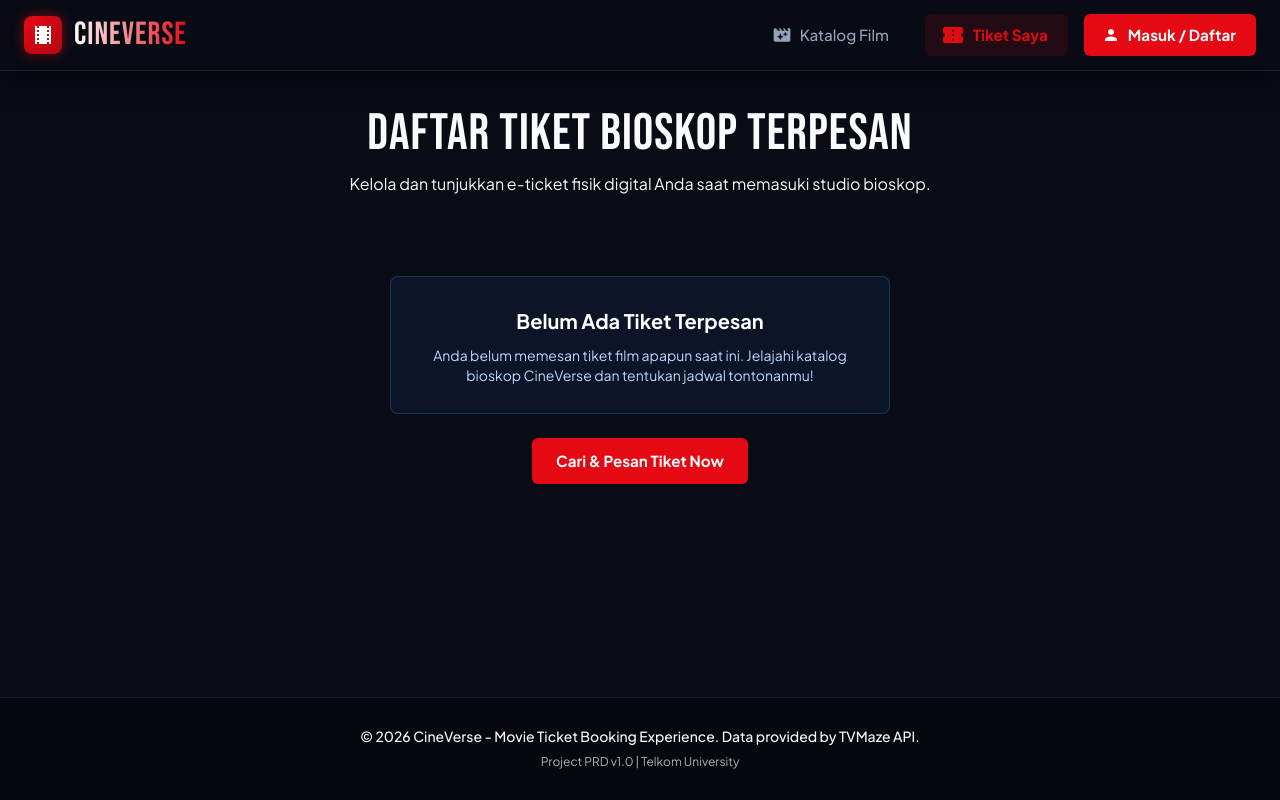
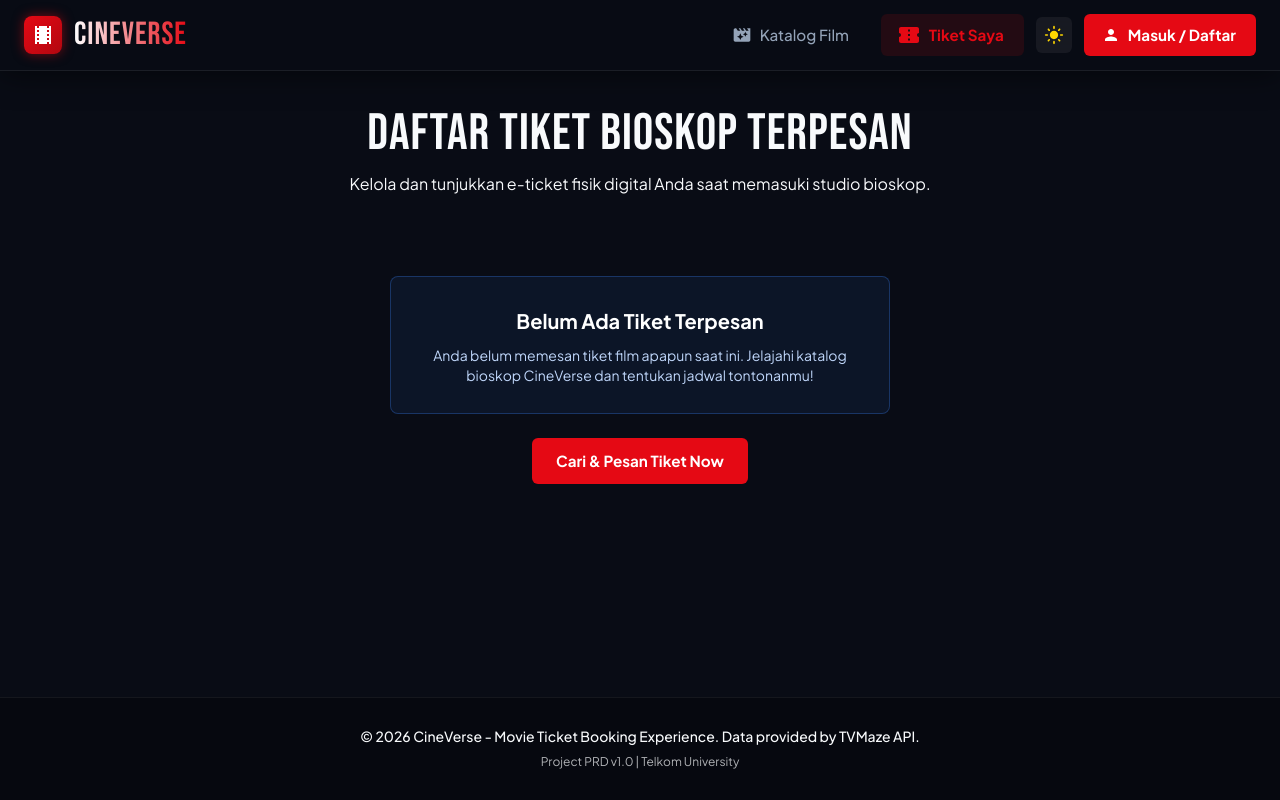
Before and after one commit to Haafzd/movie-ticket-booking, a React (Vite) app: page /my-tickets in a window 1280 px wide. Built offline with nearby package versions, Linux system fonts and the light colour scheme.

Commit message:
feat(theme): add ThemeModeProvider context and HeaderNav Dark/Light mode toggle button

```diff
--- a/src/components/Common/HeaderNav.tsx
+++ b/src/components/Common/HeaderNav.tsx
@@ -1,18 +1,35 @@
 import React, { useState } from 'react';
-import { AppBar, Toolbar, Typography, Button, Badge, Container, Box, Avatar, Menu, MenuItem } from '@mui/material';
+import {
+  AppBar,
+  Toolbar,
+  Typography,
+  Button,
+  Badge,
+  Container,
+  Box,
+  Avatar,
+  Menu,
+  MenuItem,
+  IconButton,
+  Tooltip,
+} from '@mui/material';
 import MovieFilterIcon from '@mui/icons-material/MovieFilter';
 import ConfirmationNumberIcon from '@mui/icons-material/ConfirmationNumber';
 import LocalMoviesIcon from '@mui/icons-material/LocalMovies';
 import LogoutIcon from '@mui/icons-material/Logout';
 import PersonIcon from '@mui/icons-material/Person';
+import DarkModeIcon from '@mui/icons-material/DarkMode';
+import LightModeIcon from '@mui/icons-material/LightMode';
 import { Link as RouterLink, useLocation } from 'react-router-dom';
 import { useAppDispatch, useAppSelector } from '../../store';
 import { logoutUser } from '../../store/slices/authSlice';
+import { useThemeMode } from '../../context/ThemeModeContext';
 import { AuthModal } from '../Auth/AuthModal';
 
 export const HeaderNav: React.FC = () => {
   const location = useLocation();
   const dispatch = useAppDispatch();
+  const { mode, toggleThemeMode } = useThemeMode();
 
   const user = useAppSelector((state) => state.auth.user);
   const bookings = useAppSelector((state) => state.booking.bookings);
@@ -34,15 +51,18 @@ export const HeaderNav: React.FC = () => {
     handleMenuClose();
   };
 
+  const isDark = mode === 'dark';
+
   return (
     <>
       <AppBar
         position="sticky"
         sx={{
-          background: 'rgba(9, 12, 21, 0.85)',
+          background: isDark ? 'rgba(9, 12, 21, 0.85)' : 'rgba(255, 255, 255, 0.85)',
           backdropFilter: 'blur(16px)',
-          borderBottom: '1px solid rgba(255, 255, 255, 0.08)',
-          boxShadow: '0 4px 30px rgba(0, 0, 0, 0.5)',
+          borderBottom: isDark ? '1px solid rgba(255, 255, 255, 0.08)' : '1px solid rgba(0, 0, 0, 0.08)',
+          boxShadow: isDark ? '0 4px 30px rgba(0, 0, 0, 0.5)' : '0 4px 20px rgba(0, 0, 0, 0.05)',
+          transition: 'all 0.3s ease',
         }}
       >
         <Container maxWidth="xl">
@@ -79,7 +99,9 @@ export const HeaderNav: React.FC = () => {
                   fontFamily: '"Bebas Neue", sans-serif',
                   fontSize: '2rem',
                   letterSpacing: '1px',
-                  background: 'linear-gradient(90deg, #FFFFFF 0%, #E50914 100%)',
+                  background: isDark
+                    ? 'linear-gradient(90deg, #FFFFFF 0%, #E50914 100%)'
+                    : 'linear-gradient(90deg, #0F172A 0%, #E50914 100%)',
                   WebkitBackgroundClip: 'text',
                   WebkitTextFillColor: 'transparent',
                 }}
@@ -88,15 +110,15 @@ export const HeaderNav: React.FC = () => {
               </Typography>
             </Box>
 
-            {/* Navigation Links & User Menu */}
-            <Box sx={{ display: 'flex', alignItems: 'center', gap: { xs: 1, sm: 2 } }}>
+            {/* Navigation Links & Control Actions */}
+            <Box sx={{ display: 'flex', alignItems: 'center', gap: { xs: 1, sm: 1.5 } }}>
               <Button
                 component={RouterLink}
                 to="/"
                 startIcon={<MovieFilterIcon />}
                 sx={{
                   borderRadius: '6px',
-                  color: location.pathname === '/' ? '#E50914' : '#94A3B8',
+                  color: location.pathname === '/' ? '#E50914' : isDark ? '#94A3B8' : '#475569',
                   fontWeight: location.pathname === '/' ? 700 : 500,
                   backgroundColor: location.pathname === '/' ? 'rgba(229, 9, 20, 0.12)' : 'transparent',
                 }}
@@ -114,13 +136,30 @@ export const HeaderNav: React.FC = () => {
                 }
                 sx={{
                   borderRadius: '6px',
-                  color: location.pathname === '/my-tickets' ? '#E50914' : '#94A3B8',
+                  color: location.pathname === '/my-tickets' ? '#E50914' : isDark ? '#94A3B8' : '#475569',
                   fontWeight: location.pathname === '/my-tickets' ? 700 : 500,
                   backgroundColor: location.pathname === '/my-tickets' ? 'rgba(229, 9, 20, 0.12)' : 'transparent',
                 }}
               >
                 Tiket Saya
               </Button>
+
+              {/* Theme Mode Toggle Switcher */}
+              <Tooltip title={isDark ? 'Beralih ke Mode Terang' : 'Beralih ke Mode Gelap'}>
+                <IconButton
+                  onClick={toggleThemeMode}
+                  sx={{
+                    color: isDark ? '#FFD700' : '#0F172A',
+                    backgroundColor: isDark ? 'rgba(255, 255, 255, 0.06)' : 'rgba(0, 0, 0, 0.05)',
+                    borderRadius: '6px',
+                    '&:hover': {
+                      backgroundColor: isDark ? 'rgba(255, 255, 255, 0.12)' : 'rgba(0, 0, 0, 0.1)',
+                    },
+                  }}
+                >
+                  {isDark ? <LightModeIcon sx={{ fontSize: 20 }} /> : <DarkModeIcon sx={{ fontSize: 20 }} />}
+                </IconButton>
+              </Tooltip>
 
               {/* User Account / Auth Control */}
               {user ? (
@@ -142,8 +181,8 @@ export const HeaderNav: React.FC = () => {
                     }
                     sx={{
                       borderRadius: '6px',
-                      color: '#FFF',
-                      backgroundColor: 'rgba(255, 255, 255, 0.08)',
+                      color: isDark ? '#FFF' : '#0F172A',
+                      backgroundColor: isDark ? 'rgba(255, 255, 255, 0.08)' : 'rgba(0, 0, 0, 0.05)',
                     }}
                   >
                     {user.name}
@@ -155,15 +194,15 @@ export const HeaderNav: React.FC = () => {
                     slotProps={{
                       paper: {
                         style: {
-                          backgroundColor: '#121726',
+                          backgroundColor: isDark ? '#121726' : '#FFFFFF',
                           borderRadius: '8px',
-                          border: '1px solid rgba(255, 255, 255, 0.1)',
-                          color: '#F8FAFC',
+                          border: isDark ? '1px solid rgba(255, 255, 255, 0.1)' : '1px solid rgba(0, 0, 0, 0.1)',
+                          color: isDark ? '#F8FAFC' : '#0F172A',
                         },
                       },
                     }}
                   >
-                    <MenuItem disabled sx={{ opacity: 1, color: '#94A3B8', fontSize: '0.8rem' }}>
+                    <MenuItem disabled sx={{ opacity: 1, color: 'text.secondary', fontSize: '0.8rem' }}>
                       Signed in as {user.email}
                     </MenuItem>
                     <MenuItem onClick={handleLogout} sx={{ color: '#EF4444', gap: 1 }}>
@@ -188,10 +227,7 @@ export const HeaderNav: React.FC = () => {
       </AppBar>
 
       {/* Auth Modal */}
-      <AuthModal
-        open={authModalOpen}
-        onClose={() => setAuthModalOpen(false)}
-      />
+      <AuthModal open={authModalOpen} onClose={() => setAuthModalOpen(false)} />
     </>
   );
 };
--- /dev/null
+++ b/src/context/ThemeModeContext.tsx
@@ -0,0 +1,53 @@
+import React, { createContext, useContext, useState, useEffect, useMemo } from 'react';
+import { ThemeProvider } from '@mui/material/styles';
+import { getCustomTheme } from '../theme/theme';
+
+type PaletteMode = 'dark' | 'light';
+
+interface ThemeModeContextType {
+  mode: PaletteMode;
+  toggleThemeMode: () => void;
+}
+
+const ThemeModeContext = createContext<ThemeModeContextType>({
+  mode: 'dark',
+  toggleThemeMode: () => {},
+});
+
+const LOCAL_STORAGE_THEME_KEY = 'cineverse_theme_mode';
+
+export const ThemeModeProvider: React.FC<{ children: React.ReactNode }> = ({ children }) => {
+  const [mode, setMode] = useState<PaletteMode>(() => {
+    try {
+      const saved = localStorage.getItem(LOCAL_STORAGE_THEME_KEY);
+      if (saved === 'light' || saved === 'dark') {
+        return saved;
+      }
+    } catch (error) {
+      console.error('Gagal membaca mode tema dari localStorage:', error);
+    }
+    return 'dark'; // Default to dark cinematic mode
+  });
+
+  useEffect(() => {
+    try {
+      localStorage.setItem(LOCAL_STORAGE_THEME_KEY, mode);
+    } catch (error) {
+      console.error('Gagal menyimpan mode tema ke localStorage:', error);
+    }
+  }, [mode]);
+
+  const toggleThemeMode = () => {
+    setMode((prevMode) => (prevMode === 'dark' ? 'light' : 'dark'));
+  };
+
+  const muiTheme = useMemo(() => getCustomTheme(mode), [mode]);
+
+  return (
+    <ThemeModeContext.Provider value={{ mode, toggleThemeMode }}>
+      <ThemeProvider theme={muiTheme}>{children}</ThemeProvider>
+    </ThemeModeContext.Provider>
+  );
+};
+
+export const useThemeMode = () => useContext(ThemeModeContext);
--- a/src/theme/theme.ts
+++ b/src/theme/theme.ts
@@ -1,8 +1,11 @@
 import { createTheme } from '@mui/material/styles';
 
-export const theme = createTheme({
+export const getCustomTheme = (mode: 'dark' | 'light') => {
+  const isDark = mode === 'dark';
+
+  return createTheme({
     palette: {
-    mode: 'dark',
+      mode,
       primary: {
         main: '#E50914',
         light: '#FF2E4D',
@@ -16,12 +19,12 @@ export const theme = createTheme({
         contrastText: '#000000',
       },
       background: {
-      default: '#090C15',
-      paper: '#121726',
+        default: isDark ? '#090C15' : '#F8FAFC',
+        paper: isDark ? '#121726' : '#FFFFFF',
       },
       text: {
-      primary: '#F8FAFC',
-      secondary: '#94A3B8',
+        primary: isDark ? '#F8FAFC' : '#0F172A',
+        secondary: isDark ? '#94A3B8' : '#64748B',
       },
       error: {
         main: '#EF4444',
@@ -80,17 +83,18 @@ export const theme = createTheme({
       MuiCssBaseline: {
         styleOverrides: {
           body: {
-          backgroundColor: '#090C15',
-          color: '#F8FAFC',
-          scrollbarColor: '#1E2640 #090C15',
+            backgroundColor: isDark ? '#090C15' : '#F8FAFC',
+            color: isDark ? '#F8FAFC' : '#0F172A',
+            transition: 'background-color 0.3s ease, color 0.3s ease',
+            scrollbarColor: isDark ? '#1E2640 #090C15' : '#CBD5E1 #F8FAFC',
             '&::-webkit-scrollbar': {
               width: '8px',
             },
             '&::-webkit-scrollbar-track': {
-            background: '#090C15',
+              background: isDark ? '#090C15' : '#F8FAFC',
             },
             '&::-webkit-scrollbar-thumb': {
-            background: '#1E2640',
+              background: isDark ? '#1E2640' : '#CBD5E1',
               borderRadius: '4px',
             },
             '&::-webkit-scrollbar-thumb:hover': {
@@ -102,11 +106,11 @@ export const theme = createTheme({
       MuiCard: {
         styleOverrides: {
           root: {
-          backgroundColor: '#121726',
+            backgroundColor: isDark ? '#121726' : '#FFFFFF',
             backgroundImage: 'none',
             borderRadius: 8,
-          border: '1px solid rgba(255, 255, 255, 0.08)',
-          boxShadow: '0 8px 32px 0 rgba(0, 0, 0, 0.37)',
+            border: isDark ? '1px solid rgba(255, 255, 255, 0.08)' : '1px solid rgba(0, 0, 0, 0.08)',
+            boxShadow: isDark ? '0 8px 32px 0 rgba(0, 0, 0, 0.37)' : '0 4px 20px 0 rgba(0, 0, 0, 0.06)',
             transition: 'all 0.3s cubic-bezier(0.4, 0, 0.2, 1)',
           },
         },
@@ -129,8 +133,8 @@ export const theme = createTheme({
             fontWeight: 600,
           },
           filled: {
-          backgroundColor: 'rgba(255, 255, 255, 0.07)',
-          border: '1px solid rgba(255, 255, 255, 0.12)',
+            backgroundColor: isDark ? 'rgba(255, 255, 255, 0.07)' : 'rgba(0, 0, 0, 0.05)',
+            border: isDark ? '1px solid rgba(255, 255, 255, 0.12)' : '1px solid rgba(0, 0, 0, 0.1)',
           },
         },
       },
@@ -143,3 +147,4 @@ export const theme = createTheme({
       },
     },
   });
+};
```
Also changed, not shown: src/App.tsx (+6 -5 lines). Lines whose indentation alone changed are shown as unchanged.
